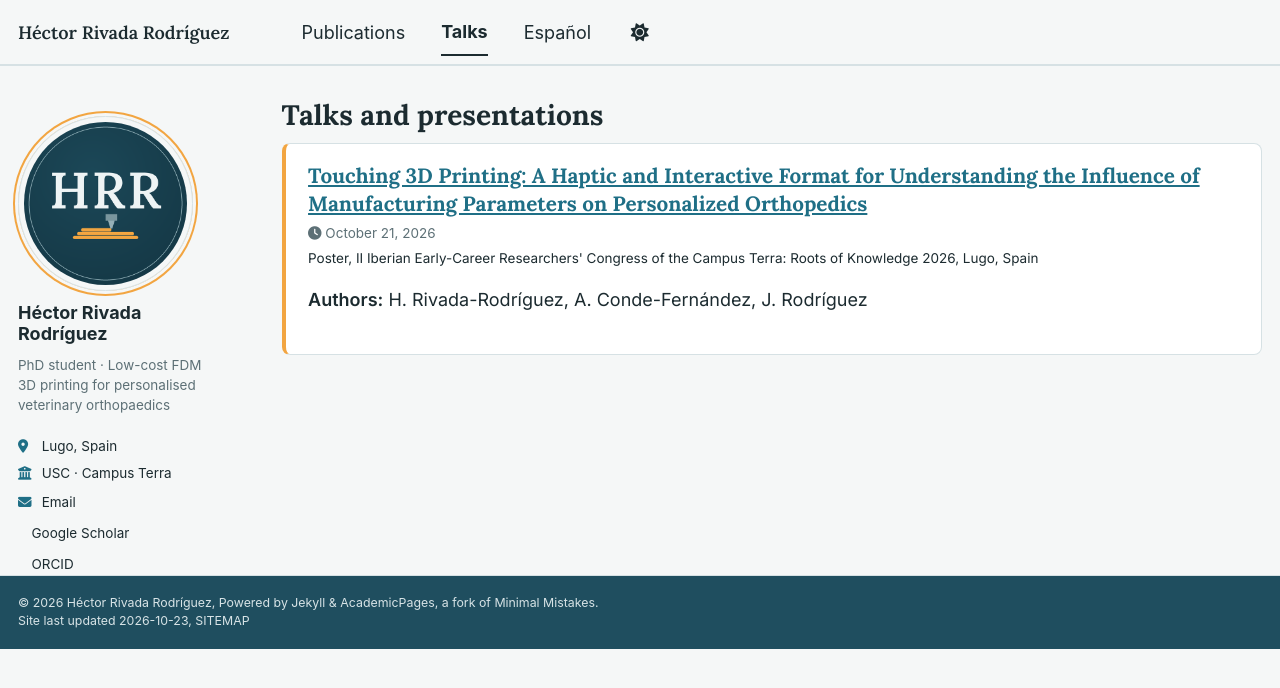
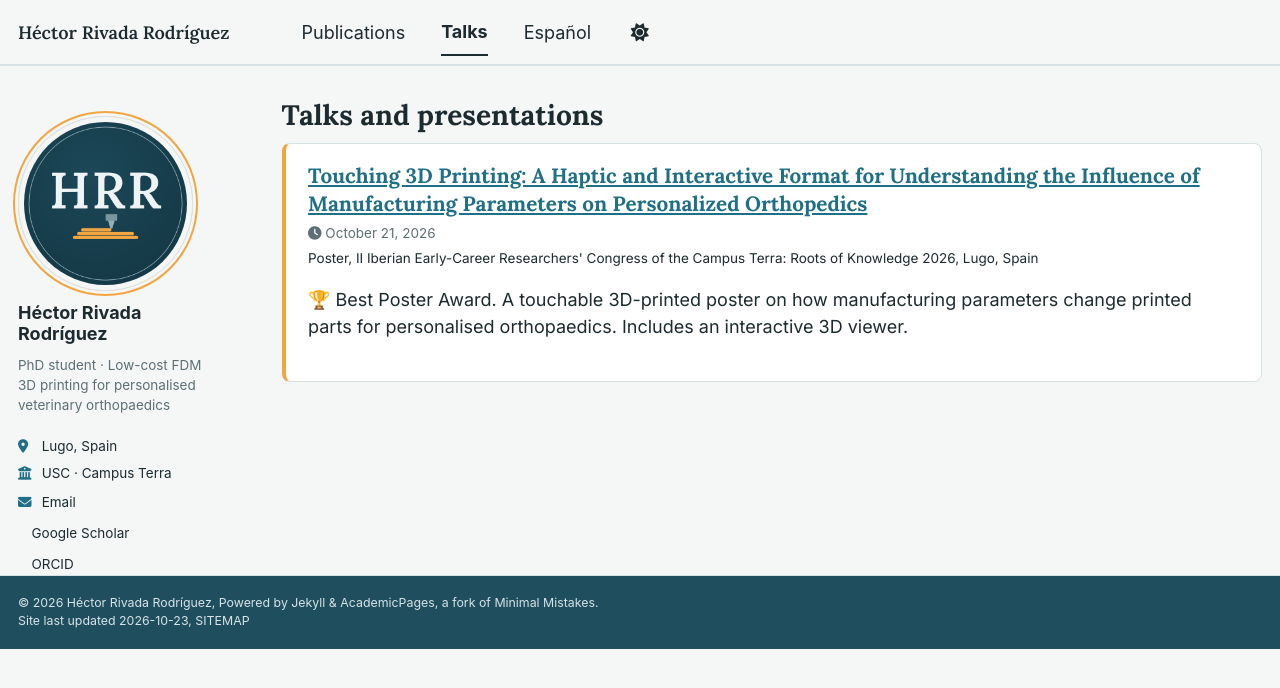
Before and after one commit to Hrivada/hrivada.github.io, a Jekyll site: the page built from _pages/talks.html, in a window 1280 px wide. Shown: the top 688 px of the page. Built offline with Jekyll 4.4.1, drawn with Linux system fonts in a browser that asks for light colours; a style sheet for code colours, icons or effects is not loaded.

Commit message:
Update 2026-10-21-campus-terra-haptic-poster.md

```diff
--- a/_talks/2026-10-21-campus-terra-haptic-poster.md
+++ b/_talks/2026-10-21-campus-terra-haptic-poster.md
@@ -6,6 +6,7 @@ permalink: /talks/2026-10-21-campus-terra-haptic-poster
 venue: "II Iberian Early-Career Researchers' Congress of the Campus Terra: Roots of Knowledge 2026"
 date: 2026-10-21
 location: "Lugo, Spain"
+excerpt: "🏆 Best Poster Award. A touchable 3D-printed poster on how manufacturing parameters change printed parts for personalised orthopaedics. Includes an interactive 3D viewer."
 ---
 
 **Authors:** H. Rivada-Rodríguez, A. Conde-Fernández, J. Rodríguez
```
